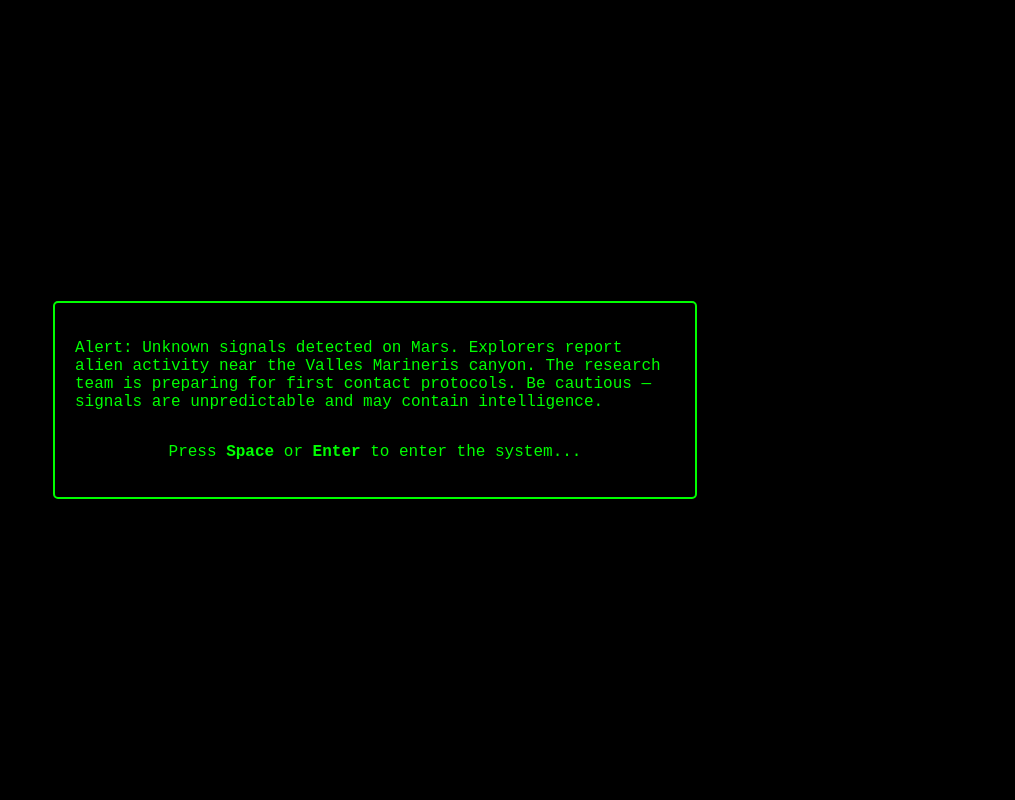
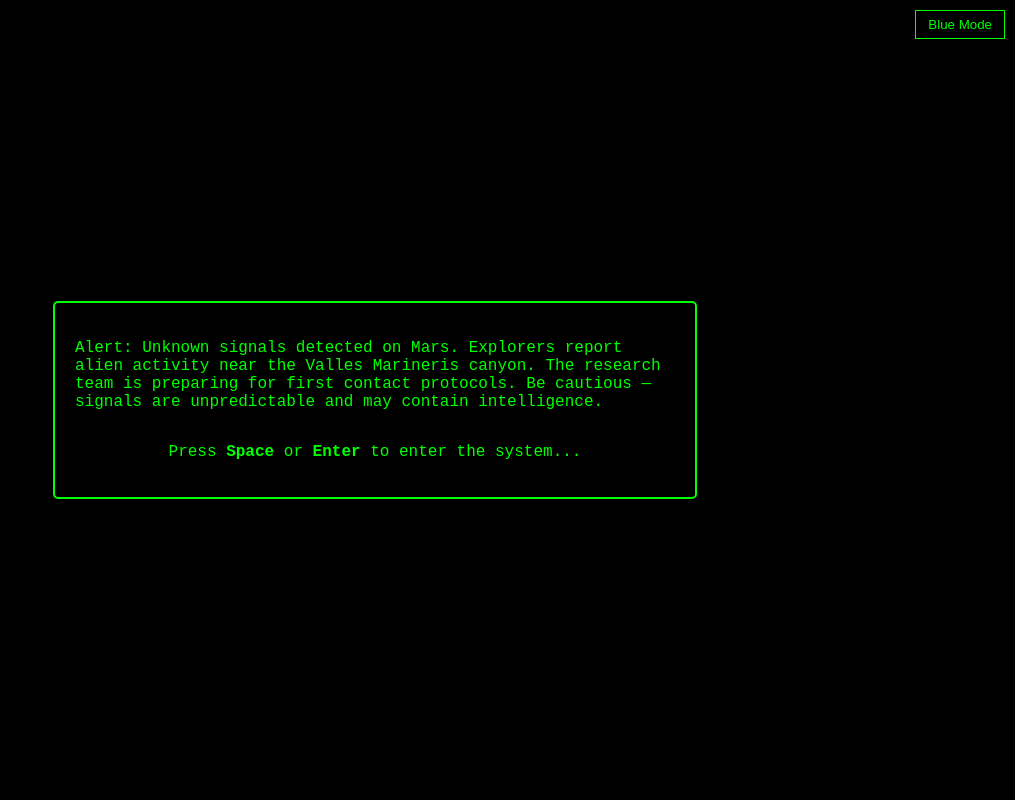
Before and after one commit to Scottd28/ReDoHackathon, a Flask app: page / in a window 1280 px wide. Shown: the whole page, without its empty margins (265-1280 px from the left). Run offline with Flask 3, Linux system fonts and the light colour scheme.

Commit message:
add blue and green mode

```diff
--- a/static/style.css
+++ b/static/style.css
@@ -9,10 +9,36 @@ body {
     margin: 0;
 }
 
+/* ✅ DEFAULT GREEN THEME COLORS */
+:root {
+    --main-color: #00FF00;
+}
+
+body {
+    color: var(--main-color);
+}
+
+/* ✅ TOP RIGHT THEME TOGGLE */
+.top-toggle {
+    position: absolute;
+    top: 10px;
+    right: 10px;
+    z-index: 999;
+    padding: 6px 12px;
+    background-color: black;
+    color: var(--main-color);
+    border: 1px solid var(--main-color);
+    cursor: pointer;
+}
+
+.top-toggle:hover {
+    background-color: #003300;
+}
+
 #intro-screen, #chat-screen {
     width: 600px;
     background-color: #000000;
-    border: 2px solid #00FF00;
+    border: 2px solid var(--main-color);
     border-radius: 5px;
     padding: 20px;
     display: flex;
@@ -27,7 +53,7 @@ body {
     flex: 1;
     overflow-y: auto;
     margin-bottom: 10px;
-    border: 1px solid #00FF00;
+    border: 1px solid var(--main-color);
     padding: 5px;
     white-space: pre-wrap;
 }
@@ -46,15 +72,15 @@ body {
     padding: 8px;
     margin-right: 5px;
     background-color: #000000;
-    color: #00FF00;
-    border: 1px solid #00FF00;
-    caret-color: #00FF00;
+    color: var(--main-color);
+    border: 1px solid var(--main-color);
+    caret-color: var(--main-color);
 }
 
 button {
     background-color: #000000;
-    color: #00FF00;
-    border: 1px solid #00FF00;
+    color: var(--main-color);
+    border: 1px solid var(--main-color);
     padding: 5px 10px;
     cursor: pointer;
 }
@@ -66,7 +92,7 @@ button:hover {
 .cursor {
     display: inline-block;
     width: 10px;
-    background-color: #00FF00;
+    background-color: var(--main-color);
     animation: blink 1s step-start infinite;
     margin-left: 2px;
 }
@@ -90,7 +116,7 @@ button:hover {
 #likelihood-bar {
     flex: 1;
     height: 20px;
-    border: 1px solid #00FF00;
+    border: 1px solid var(--main-color);
     background-color: black;
     position: relative;
 }
@@ -98,7 +124,7 @@ button:hover {
 #likelihood-fill {
     height: 100%;
     width: 0%;
-    background-color: #00FF00;
+    background-color: var(--main-color);
     transition: width 0.5s ease;
 }
 
@@ -106,3 +132,12 @@ button:hover {
     width: 50px;
     text-align: right;
 }
+
+/* ✅ BLUE THEME OVERRIDES */
+body.blue-theme {
+    --main-color: #00B7FF;
+}
+
+body.blue-theme button:hover {
+    background-color: #003355;
+}
--- a/templates/index.html
+++ b/templates/index.html
@@ -6,6 +6,9 @@
 <link rel="stylesheet" href="/static/style.css">
 </head>
 <body>
+
+<!-- ✅ THEME TOGGLE NOW AT TOP -->
+<button id="theme-toggle" class="top-toggle">Blue Mode</button>
 
 <div id="intro-screen">
     <p>Alert: Unknown signals detected on Mars. Explorers report alien activity near the Valles Marineris canyon.
@@ -16,7 +19,6 @@
 <div id="chat-screen">
     <div id="chat-box"></div>
 
-    <!-- ✅ NEW HUMAN LIKELIHOOD BAR -->
     <div id="likelihood-container">
         <span>Human Likelihood:</span>
         <div id="likelihood-bar">
@@ -96,9 +98,17 @@
         });
     }
 
-    // Enter key sends message
     document.getElementById("user-input").addEventListener("keypress", function(e) {
         if (e.key === "Enter") sendMessage();
+    });
+
+    // ✅ Theme Toggle Script
+    document.getElementById("theme-toggle").addEventListener("click", () => {
+        document.body.classList.toggle("blue-theme");
+
+        const isBlue = document.body.classList.contains("blue-theme");
+        document.getElementById("theme-toggle").textContent =
+            isBlue ? "Green Mode" : "Blue Mode";
     });
 </script>
 
```
